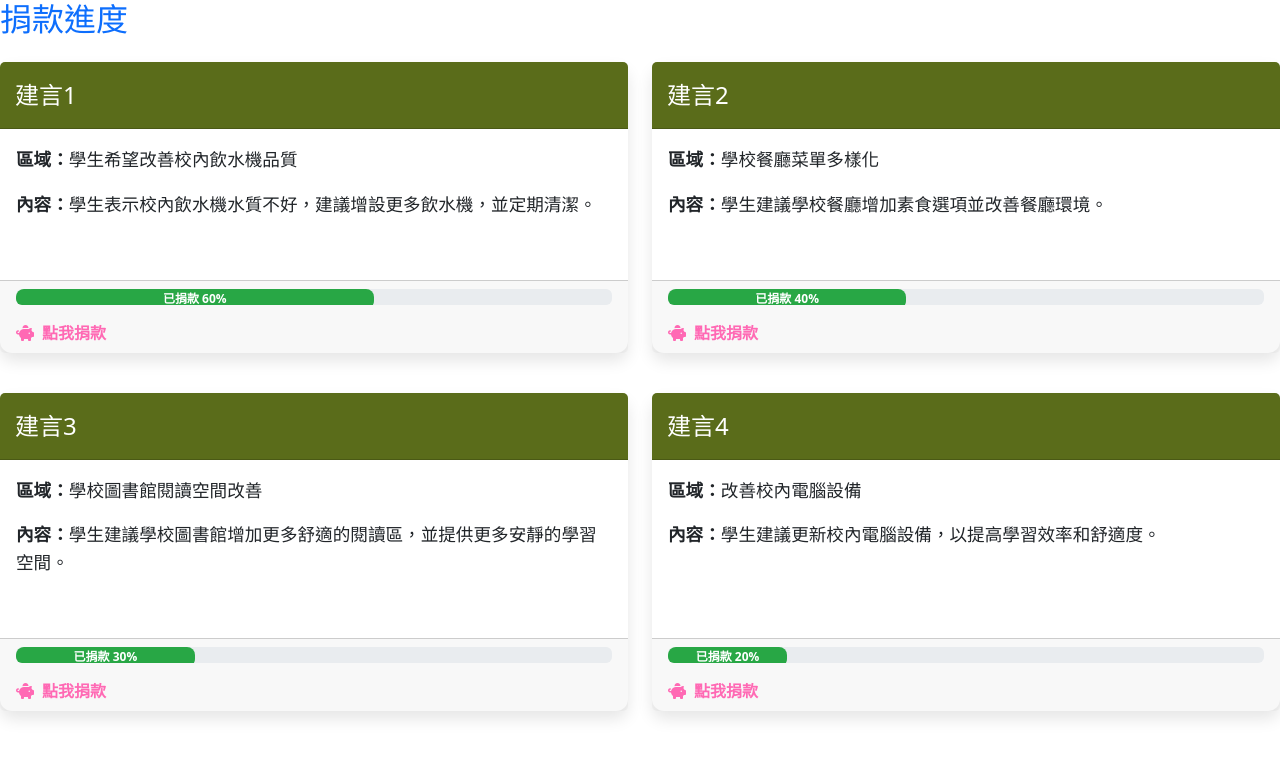
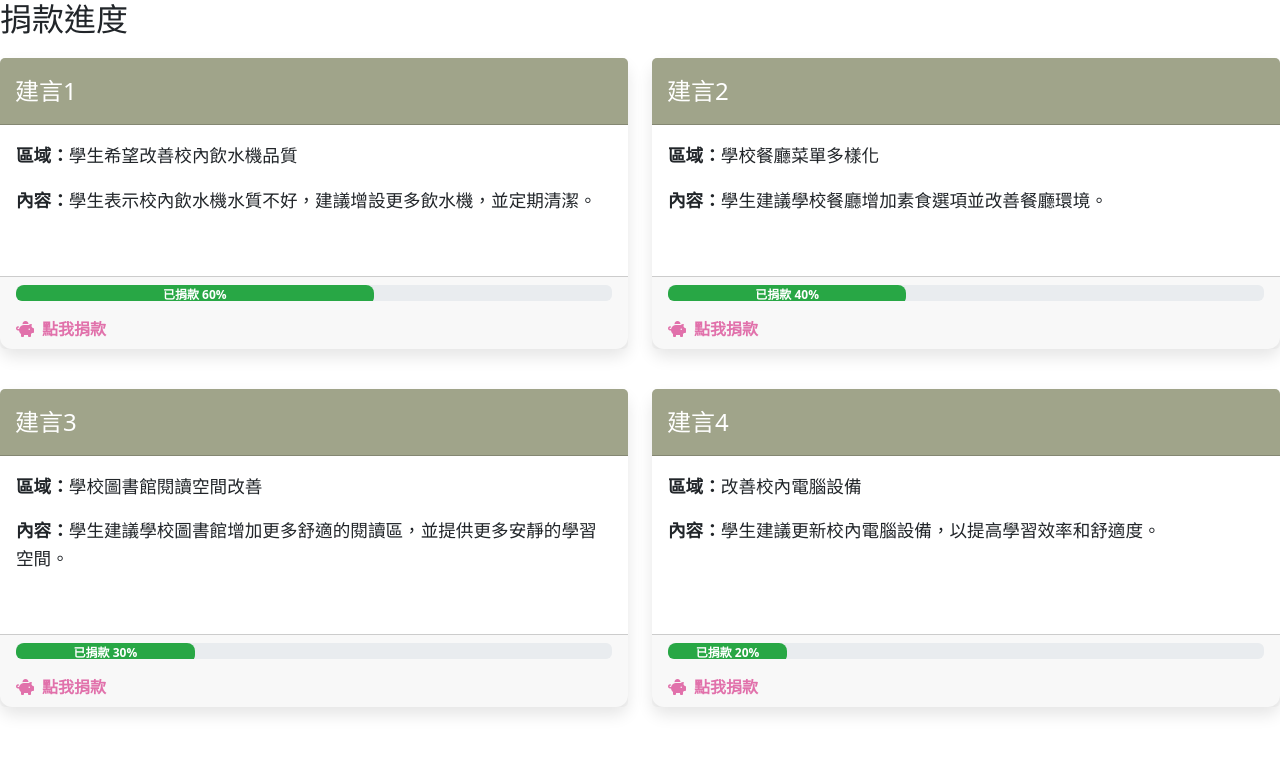
Before and after one commit to SA5202/SA, a PHP site: page /donate.php in a window 1280 px wide. Shown: the top 758 px of the page. Run offline with PHP 8.4, Linux system fonts and the light colour scheme; some libraries are stand-ins or nearby versions.

Commit message:
一改再改

```diff
--- a/donate.php
+++ b/donate.php
@@ -26,7 +26,7 @@
         }
 
         .card-header {
-            background-color: rgb(90, 108, 26);
+            background-color: rgb(160, 164, 138);
             color: white;
             font-size: 1.5rem;
             font-weight: 500;
@@ -166,14 +166,14 @@
             transform: translateY(-5px);
         }
         .text-pink {
-            color: #ff69b4; /* 粉紅色 */
+            color:rgb(225, 113, 171); /* 粉紅色 */
         }
 
     </style>
 </head>
 
 <body>
-    <h2 class="mb-4 text-primary">捐款進度</h2>
+    <h2>捐款進度</h2>
     <div class="row">
         <!-- 建言 1 -->
         <div class="col-md-6">
--- a/index.php
+++ b/index.php
@@ -111,7 +111,7 @@ $is_admin = isset($_SESSION['is_admin']) && $_SESSION['is_admin'];
         }
 
         .btn-custom:hover {
-            background-color: #6f8c3c;
+            background-color:rgb(51, 51, 50);
             transform: translateY(-5px);
         }
 
```
